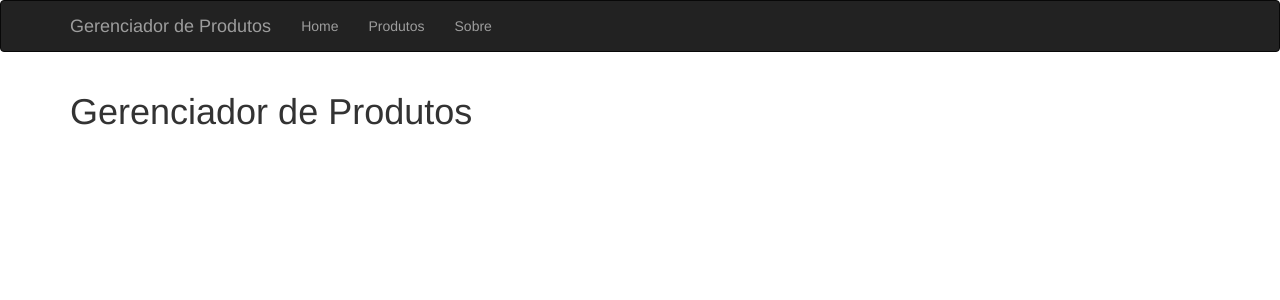
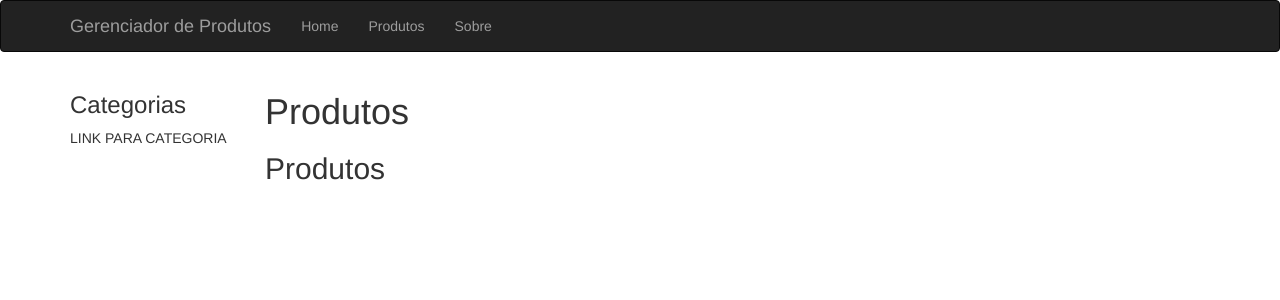
Before and after one commit to wellingtonlope/devpleno-react, a React (Create React App) app in the folder produtos/: page /produtos in a window 1280 px wide. Shown: the top 300 px of the page. Built offline with nearby package versions, Linux system fonts and the light colour scheme.

Commit message:
A rota de produtos

```diff
--- a/produtos/package.json
+++ b/produtos/package.json
@@ -5,6 +5,7 @@
   "dependencies": {
     "react": "^16.7.0",
     "react-dom": "^16.7.0",
+    "react-router-dom": "^4.3.1",
     "react-scripts": "2.1.3"
   },
   "scripts": {
--- a/produtos/src/App.js
+++ b/produtos/src/App.js
@@ -1,27 +1,40 @@
 import React, { Component } from 'react'
+import {
+  BrowserRouter as Router,
+  Route,
+  Link
+} from 'react-router-dom'
+
+import Home from './Home'
+import Sobre from './Sobre'
+import Produtos from './Produtos'
 
 class App extends Component {
   render() {
     return (
+      <Router>
         <div>
           <nav className='navbar navbar-inverse'>
             <div className='container'>
               <div className='navbar-header'>
-              <a href='/' className='navbar-brand'>
+                <Link to='/' className='navbar-brand'>
                   Gerenciador de Produtos
-              </a>
+              </Link>
               </div>
               <ul className='nav navbar-nav'>
-              <li><a href='/'>Home</a></li>
-              <li><a href='/'>Produtos</a></li>
-              <li><a href='/'>Sobre</a></li>
+                <li><Link to='/'>Home</Link></li>
+                <li><Link to='/produtos'>Produtos</Link></li>
+                <li><Link to='/Sobre'>Sobre</Link></li>
               </ul>
             </div>
           </nav>
           <div className='container'>
-          <h1>Gerenciador de Produtos</h1>
+            <Route exact path='/' component={Home} />
+            <Route exact path='/sobre' component={Sobre} />
+            <Route path='/produtos' component={Produtos} />
           </div>
         </div>
+      </Router>
     )
   }
 }
--- /dev/null
+++ b/produtos/src/Home.js
@@ -0,0 +1,12 @@
+import React, { Component } from 'react'
+
+
+class Home extends Component {
+  render() {
+    return (
+      <h1>Bem-vindo ao Gerenciado de Produtos</h1>
+    )
+  }
+}
+
+export default Home
--- /dev/null
+++ b/produtos/src/Produtos.js
@@ -0,0 +1,23 @@
+import React, { Component } from 'react'
+import { Route } from 'react-router-dom'
+
+import ProdutosHome from './ProdutosHome'
+
+class Produtos extends Component {
+  render() {
+    return (
+      <div className='row'>
+        <div className='col-md-2'>
+          <h3>Categorias</h3>
+          LINK PARA CATEGORIA
+        </div>
+        <div className='col-md-10'>
+          <h1>Produtos</h1>
+          <Route path={this.props.match.url} component={ProdutosHome} />
+        </div>
+      </div>
+    )
+  }
+}
+
+export default Produtos
--- /dev/null
+++ b/produtos/src/ProdutosHome.js
@@ -0,0 +1,9 @@
+import React from 'react'
+
+const ProdutosHome = () => (
+  <div>
+    <h2>Produtos</h2>
+  </div>
+)
+
+export default ProdutosHome
--- /dev/null
+++ b/produtos/src/Sobre.js
@@ -0,0 +1,11 @@
+import React, { Component } from 'react'
+
+class Sobre extends Component {
+  render() {
+    return (
+      <h1>Sobre</h1>
+    )
+  }
+}
+
+export default Sobre
```
Also changed, not shown: 1 other file (tests, documents, lock files or other folders). Lines whose indentation alone changed are shown as unchanged.
